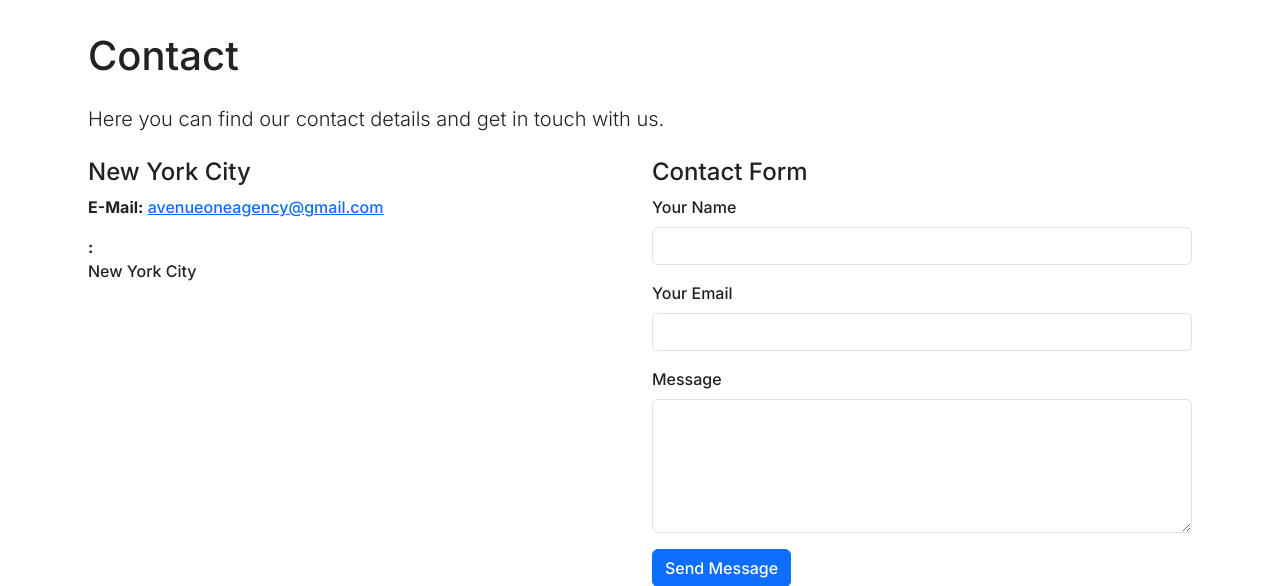
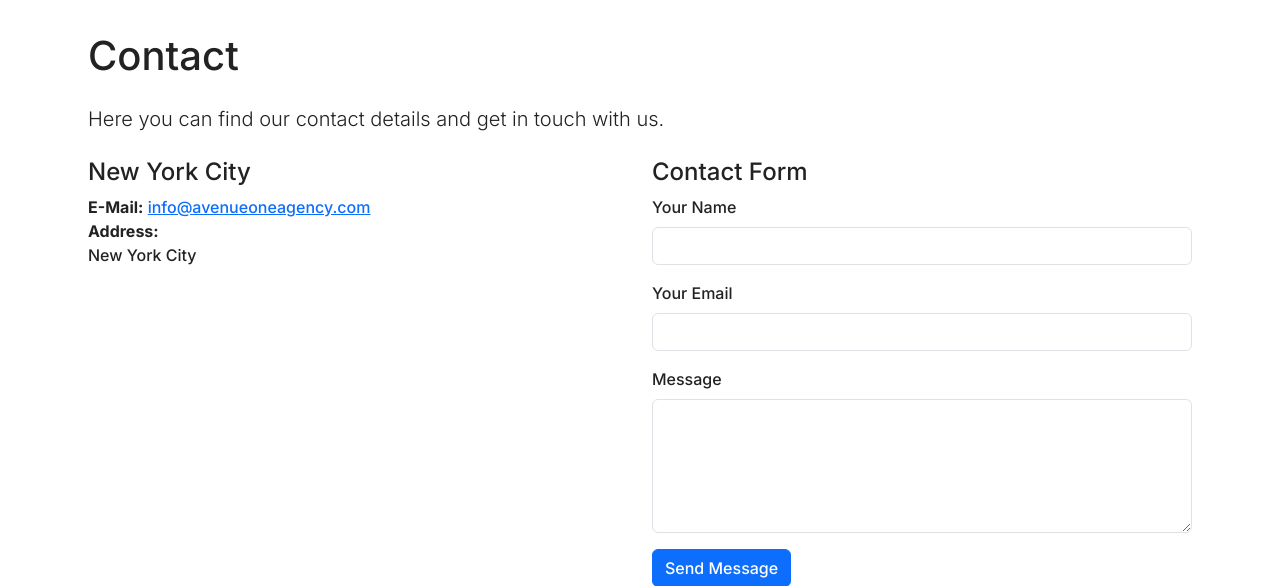
Before and after one commit to kastriottanaj/avenueoneagency, a Django app: page /kontakt/ in a window 1280 px wide. Shown: the part 165-751 px from the top of the page. Run offline with Django 4.2, Linux system fonts and the light colour scheme; some libraries are stand-ins or nearby versions.

Commit message:
changed the email address

```diff
--- a/core/templates/kontakt.html
+++ b/core/templates/kontakt.html
@@ -14,11 +14,11 @@
         <h4>New York City</h4>
         <ul class="list-unstyled">
           <li><strong>E-Mail:</strong>
-            <a href="mailto:avenueoneagency@gmail.com">
-              avenueoneagency@gmail.com
+            <a href="mailto:info@avenueoneagency.com">
+              info@avenueoneagency.com
             </a>
           </li>
-          <li><strong><Address></Address>:</strong><br>
+          <li><strong>Address:</strong><br>
               New York City<br>
           </li>
         </ul>
```
